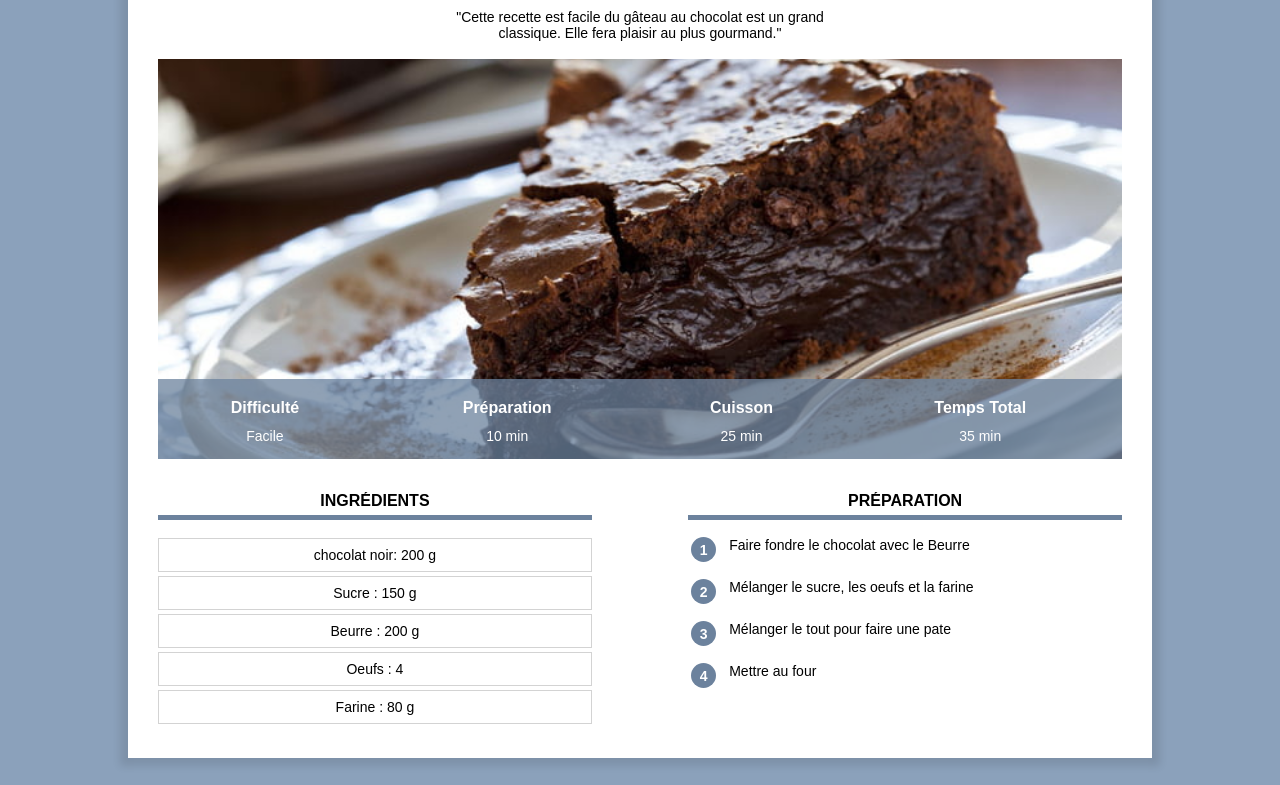
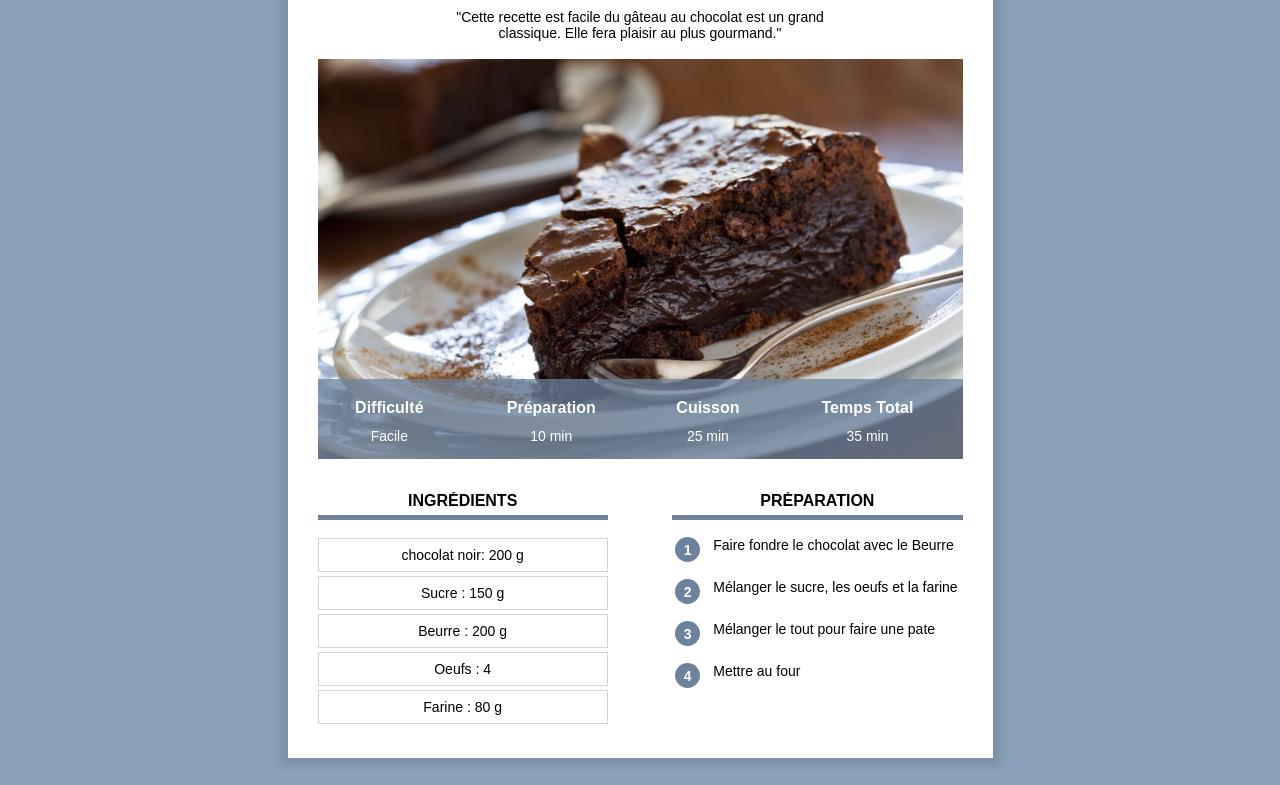
Before and after one commit to Slyman59/bolo_chocolate, a plain HTML site: page index.html in a window 1280 px wide. Shown: the part 158-943 px from the top of the page. Drawn offline with Linux system fonts and the light colour scheme.

Commit message:
Add files via upload

```diff
--- a/index.html
+++ b/index.html
@@ -3,6 +3,7 @@
     <head>
         <title>gateau au chocolat</title>
         <meta charset="UTF-8">
+        <meta name="viewport" content="width=device-width, initial-scale=1.0">
         <link rel="stylesheet" href="styles.css">
     </head>
 
--- a/styles.css
+++ b/styles.css
@@ -32,9 +32,8 @@ h1{
 }
 div.contenu{
     background-color: white;
-    margin: 60px 10% 80px 10%;
-    padding: 0px 30px 30px 30px;
-    min-width: 350px;
+    margin: 40px 8px 40px 8px;
+    padding: 0px 8px 20px 8px;
     box-shadow: 0px 0px 8px 8px rgb(0, 0, 0, 0.1);
     overflow: visible;
     /* REMARQUE : on va mettre une div pour les tableaux pour les remettre en mode overflow:auto
@@ -72,7 +71,7 @@ table.info{
     bottom: 0;
     background-color: #6C829DC0;
     color: white;
-    height: 80px;
+    height: 50px;
     width: 100%;
 }
 
@@ -82,12 +81,12 @@ div.info{
 
 table.info td{
     text-align: center;
-    font-size: 14px;
+    font-size: 12px;
     vertical-align: top;
 }
 
 table.info th{
-    font-size: 16px;
+    font-size: 14px;
     vertical-align: bottom;
     padding-bottom: 8px;
 }
@@ -101,17 +100,12 @@ img.info{
 }
 
 div.colonne{
-    width: 45%;
+    width: 100%;
     margin-top: 20px;
 }
 
 div.colonne1{
     display: inline-block;
-    margin-right: 10%;
-}
-
-div.colonne2{
-    float: right;
 }
 
 div.colonne h2{
@@ -158,3 +152,46 @@ table.preparation td.preparation_etape{
 table.preparation tr{
     height: 40px;
 }
+
+/*Styles pour ordinateur*/
+@media only screen and (min-width: 768px){
+    div.contenu{
+        margin: 60px 10% 80px 10%;
+        padding: 0px 30px 30px 30px;
+        min-width: 350px;
+    }
+
+    table.info{
+        height: 80px;
+    }
+
+    table.info td{
+        font-size: 14px;
+    }
+
+    table.info th{
+        font-size: 16px;
+        padding-bottom: 8px;
+    }
+
+    div.colonne{
+        width: 45%;
+    }
+
+    div.colonne1{
+        margin-right: 10%;
+    }
+
+    div.colonne2{
+        float: right;
+    }
+}
+
+/*Styles pour cas d'écran très grand (télévision)*/
+@media only screen and (min-width: 900px){
+    div.contenu{
+        margin-right: auto;
+        margin-left: auto;
+        width: 645px;
+    }
+}
```
